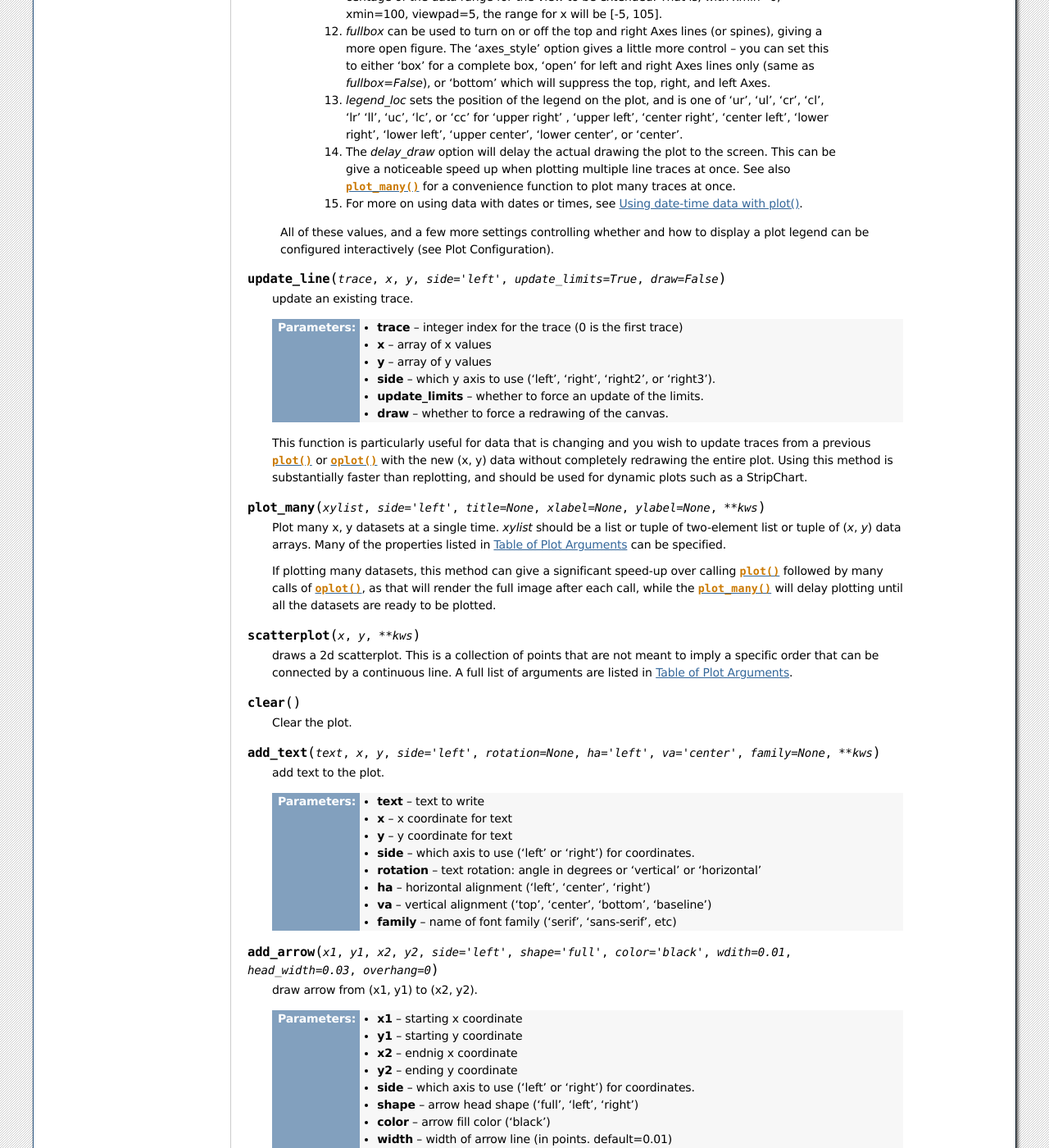
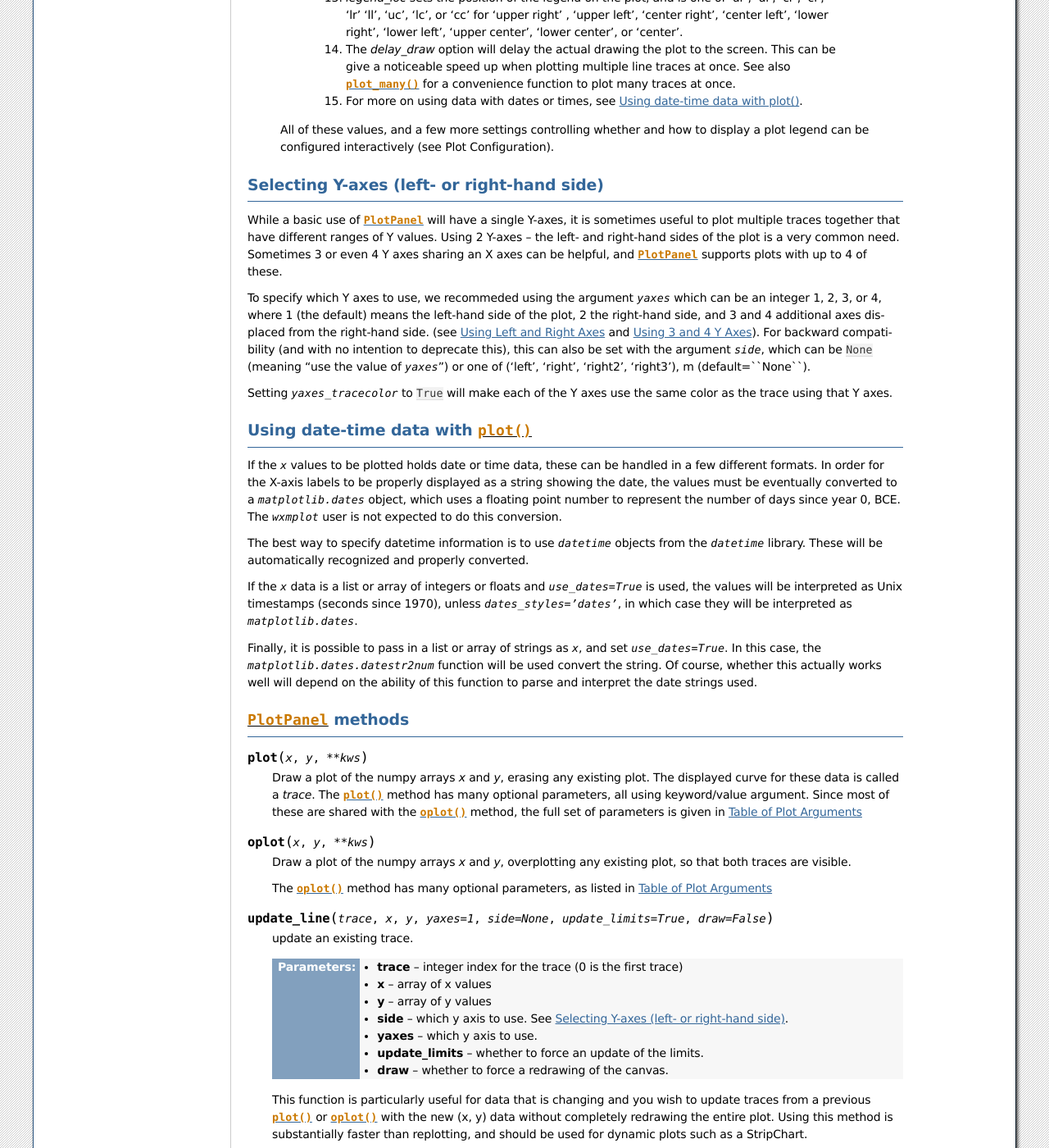
Before and after one commit to newville/wxmplot, a Sphinx documentation site: the page built from doc/plotpanel.rst, in a window 1280 px wide and 1400 px high, scrolled down 3546 px. Shown: the whole window at 82% size. Built offline with Sphinx 7.4.7, drawn with Linux system fonts in a browser that asks for light colours; the version number could not be read and is left out; some of the changed text lies outside the part shown.

Commit message:
better doc for yaxes/side

```diff
--- a/doc/examples.rst
+++ b/doc/examples.rst
@@ -86,6 +87,7 @@ and gives a plot that looks like this:
 .. image:: images/two_axes.png
    :width: 85 %
 
+.. _example_multiple_yaxes:
 
 Using 3 and 4 Y Axes
 ----------------------------
--- a/doc/plotpanel.rst
+++ b/doc/plotpanel.rst
@@ -66,25 +66,15 @@ many additional methods to interact with the plots.
    Keyword parameters in ``**kws`` other than those listed above are sent to the wx.Panel.
 
 
-:class:`PlotPanel` methods
-=============================================
+:class:`PlotPanel` conventions and common arguments
+============================================================
 
+The :class:`PlotPanel` methods below share many conventions and use
+common arguments where possible.  A list of common function argumets
+for :meth:`plot`, :meth:`oplot`, and :meth:`scatterplot is given in
+:ref:`Table of Plot Arguments <plotopt_table>`.  Many of these
+arguments and terms are alsoe used in the other function methods.
 
-.. method:: plot(x, y, **kws)
-
-   Draw a plot of the numpy arrays *x* and *y*, erasing any existing plot.  The
-   displayed curve for these data is called a *trace*.  The :meth:`plot` method
-   has many optional parameters, all using keyword/value argument.  Since most
-   of these are shared with the :meth:`oplot` method, the full set of parameters
-   is given in :ref:`Table of Plot Arguments <plotopt_table>`
-
-.. method:: oplot(x, y, **kws)
-
-   Draw a plot of the numpy arrays *x* and *y*, overplotting any existing
-   plot, so that both traces are visible.
-
-   The :meth:`oplot` method has many optional parameters,  as listed in
-   :ref:`Table of Plot Arguments <plotopt_table>`
 
 .. _plotopt_table:
 
@@ -127,9 +117,9 @@ same meaning, as indicated by the right-most column.
   +------------------+------------+---------+------------------------------------------------+-----+--------------+
   | drawstyle        | string     | line    | style connecting points of trace               |  8  |  no          |
   +------------------+------------+---------+------------------------------------------------+-----+--------------+
-  | side             | string     | left    | location (side) for y-axis and label           |  9  |  no          |
+  | side             | string     | None    | location (side) for y-axes and label           |  9  |  no          |
   +------------------+------------+---------+------------------------------------------------+-----+--------------+
-  | yaxes            | 1,2,3,4    | 1       | location (side) for y-axis and label           |  9  |  no          |
+  | yaxes            | 1,2,3,4    | 1       | location (side) for y-axes and label           |  9  |  no          |
   +------------------+------------+---------+------------------------------------------------+-----+--------------+
   | yaxes_tracecolor | bool       | False   | use trace color for multiple y-axes            |  9  |  no          |
   +------------------+------------+---------+------------------------------------------------+-----+--------------+
@@ -189,16 +179,16 @@ same meaning, as indicated by the right-most column.
   +------------------+------------+---------+------------------------------------------------+-----+--------------+
 
 
-  As a general note, the configuration for the plot (title, labels, grid
-  displays) and for each trace (color, linewidth, ...) are preserved for a
-  :class:`PlotPanel`. A few specific notes:
+  As a general note, the configuration for the plot (title, labels, grid displays) and
+  for each trace (color, linewidth, ...) are preserved for a :class:`PlotPanel`. A few
+  specific notes:
 
    1. The title, label, and grid arguments to :meth:`plot` default to ``None``, which
       means to use the previously used value.
 
-   2. The *theme* will set the color palette and make stylistic choices.  Choices
-      include 'light' (the default), 'white-background', 'dark', 'matplotlib',
-      'seaborn', 'ggplot', 'bmh', 'fivethirtyeight', 'grayscale', 'dark_background',
+   2. The *theme* will set the color palette and make stylistic choices.  Choices include
+      'light' (the default), 'white-background', 'dark', 'matplotlib', 'seaborn',
+      'ggplot', 'bmh', 'fivethirtyeight', 'grayscale', 'dark_background',
       'tableau-colorblind10', 'seaborn-bright', 'seaborn-colorblind', 'seaborn-dark',
       'seaborn-darkgrid', 'seaborn-dark-palette', 'seaborn-deep', 'seaborn-notebook',
       'seaborn-muted', 'seaborn-pastel', 'seaborn-paper', 'seaborn-poster',
@@ -232,10 +222,10 @@ same meaning, as indicated by the right-most column.
       discrete values as a function of time, left-to-right, and want to show a
       transition to a new value as a sudden step, you want 'steps-post'.
 
-   9. *side* can by one of ('left', 'right', 'right2', 'right3') or *yaxes* can
-      be one on (1, 2, 3, 4).  These are exactly equivalent ways to spectify
-      which Y axes to use.  Setting *yaxes_tracecolor* will make the
-      Y axes use the same color as the trace using that Y axes.
+   9. *side* can by one of (``None``, 'left', 'right', 'right2', 'right3') (default=``None``)
+      or *yaxes* can be one on (1, 2, 3, 4) (default=1, for left-hand axes).  Setting
+      *yaxes_tracecolor* will make the Y axes use the same color as the trace using that
+      Y axes. See :ref:`sect_yaxes_side` for details.
 
    10. *marker* is one of ('+', 'o', 'x', '^', 'v', '>', '<', '|', '_', 'square',
        'diamond', 'thin diamond', 'hexagon', 'pentagon', 'tripod 1', or 'tripod 2').
@@ -266,14 +256,92 @@ same meaning, as indicated by the right-most column.
   All of these values, and a few more settings controlling whether and how to display a plot legend can be
   configured interactively (see Plot Configuration).
 
-.. method:: update_line(trace, x, y, side='left', update_limits=True, draw=False)
+
+.. _sect_yaxes_side:
+
+Selecting Y-axes (left- or right-hand side)
+=======================================================
+
+While a basic use of :class:`PlotPanel` will have a single Y-axes, it
+is sometimes useful to plot multiple traces together that have
+different ranges of Y values. Using 2 Y-axes -- the left- and
+right-hand sides of the plot is a very common need. Sometimes 3 or
+even 4 Y axes sharing an X axes can be helpful, and :class:`PlotPanel`
+supports plots with up to 4 of these.
+
+To specify which Y axes to use, we recommeded using the argument
+`yaxes` which can be an integer 1, 2, 3, or 4, where 1 (the default)
+means the left-hand side of the plot, 2 the right-hand side, and 3 and
+4 additional axes displaced from the right-hand side.  (see
+:ref:`example_leftright` and :ref:`example_multiple_yaxes`).  For backward
+compatibility (and with no intention to deprecate this), this can also
+be set with the argument `side`, which can be ``None`` (meaning "use
+the value of `yaxes`") or one of ('left', 'right', 'right2',
+'right3'), m (default=``None``).
+
+Setting `yaxes_tracecolor` to ``True`` will make each of the Y axes
+use the same color as the trace using that Y axes.
+
+
+.. _sect_datetime:
+
+Using date-time data with :func:`plot`
+===========================================
+
+If the `x` values to be plotted holds date or time data, these can be handled in
+a few different formats.  In order for the X-axis labels to be properly
+displayed as a string showing the date, the values must be eventually converted
+to a `matplotlib.dates` object, which uses a floating point number to represent
+the number of days since year 0, BCE.  The `wxmplot` user is not expected to do
+this conversion.
+
+The best way to specify datetime information is to use `datetime` objects
+from the `datetime` library.  These will be automatically recognized and
+properly converted.
+
+If the `x` data is a list or array of integers or floats and `use_dates=True` is
+used, the values will be interpreted as Unix timestamps (seconds since 1970),
+unless `dates_styles='dates'`, in which case they will be interpreted as
+`matplotlib.dates`.
+
+Finally, it is possible to pass in a list or array of strings as `x`, and set
+`use_dates=True`.  In this case, the `matplotlib.dates.datestr2num` function
+will be used convert the string.  Of course, whether this actually works well
+will depend on the ability of this function to parse and interpret the date
+strings used.
+
+
+
+
+:class:`PlotPanel` methods
+=============================================
+
+
+.. method:: plot(x, y, **kws)
+
+   Draw a plot of the numpy arrays *x* and *y*, erasing any existing plot.  The
+   displayed curve for these data is called a *trace*.  The :meth:`plot` method
+   has many optional parameters, all using keyword/value argument.  Since most
+   of these are shared with the :meth:`oplot` method, the full set of parameters
+   is given in :ref:`Table of Plot Arguments <plotopt_table>`
+
+.. method:: oplot(x, y, **kws)
+
+   Draw a plot of the numpy arrays *x* and *y*, overplotting any existing
+   plot, so that both traces are visible.
+
+   The :meth:`oplot` method has many optional parameters,  as listed in
+   :ref:`Table of Plot Arguments <plotopt_table>`
+
+.. method:: update_line(trace, x, y, yaxes=1, side=None, update_limits=True, draw=False)
 
    update an existing trace.
 
    :param trace: integer index for the trace (0 is the first trace)
    :param x:     array of x values
    :param y:     array of y values
-   :param side:  which y axis to use ('left', 'right', 'right2', or 'right3').
+   :param side:  which y axis to use. See :ref:`sect_yaxes_side`.
+   :param yaxes:  which y axis to use.
    :param update_limits:  whether to force an update of the limits.
    :param draw:    whether to force a redrawing of the canvas.
 
@@ -306,20 +374,21 @@ same meaning, as indicated by the right-most column.
 
    Clear the plot.
 
-.. method:: add_text(text, x, y, side='left', rotation=None, ha='left', va='center', family=None, **kws)
+.. method:: add_text(text, x, y, yaxes=1, side=None, rotation=None, ha='left', va='center', family=None, **kws)
 
    add text to the plot.
 
    :param text: text to write
    :param x:    x coordinate for text
    :param y:    y coordinate for text
-   :param side: which axis to use ('left' or 'right') for coordinates.
+   :param side: which y-axes to use for coordinates. See :ref:`sect_yaxes_side`.
+   :param yaxes: which y-axes to use for coordinates.
    :param rotation:  text rotation: angle in degrees or 'vertical' or 'horizontal'
    :param ha:  horizontal alignment ('left', 'center', 'right')
    :param va:  vertical alignment ('top', 'center', 'bottom', 'baseline')
    :param family:  name of font family ('serif', 'sans-serif', etc)
 
-.. method:: add_arrow(x1, y1, x2, y2, side='left', shape='full', color='black', wdith=0.01, head_width=0.03, overhang=0)
+.. method:: add_arrow(x1, y1, x2, y2, yaxes=1, side=None, shape='full', color='black', wdith=0.01, head_width=0.03, overhang=0)
 
 
    draw arrow from (x1, y1) to (x2, y2).
@@ -328,7 +397,8 @@ same meaning, as indicated by the right-most column.
    :param y1: starting y coordinate
    :param x2: endnig x coordinate
    :param y2: ending y coordinate
-   :param side: which axis to use ('left' or 'right') for coordinates.
+   :param side: which y-axes to use for coordinates. See :ref:`sect_yaxes_side`.
+   :param yaxes: which y-axes to use for coordinates.
    :param shape:  arrow head shape ('full', 'left', 'right')
    :param color:  arrow fill color ('black')
    :param width:  width of arrow line (in points. default=0.01)
@@ -336,14 +406,15 @@ same meaning, as indicated by the right-most column.
    :param overhang:    amount the arrow is swept back (in points. default=0)
 
 
-.. method:: set_xylims(limits[, axes=None[, side=None]])
+.. method:: set_xylims(limits[, axes=None[, side=None, yaxes=1]])
 
    Set the x and y limits for a plot based on a 2x2 list.
 
    :param limits: x and y limits
    :type limits: a 4-element list: [xmin, xmax, ymin, ymax]
    :param axes: instance of matplotlib axes to use (i.e, for right or left side y axes)
-   :param side: set to 'right' to get right-hand axes.
+   :param side: which y-axes to use. See :ref:`sect_yaxes_side`.
+   :param yaxes: which y-axis to use.
 
 .. method:: get_xylims()
 
@@ -394,33 +465,6 @@ same meaning, as indicated by the right-most column.
 
    reset the configuration to default settings.
 
-
-.. _sect_datetime:
-
-Using date-time data with :func:`plot`
-===========================================
-
-If the `x` values to be plotted holds date or time data, these can be handled in
-a few different formats.  In order for the X-axis labels to be properly
-displayed as a string showing the date, the values must be eventually converted
-to a `matplotlib.dates` object, which uses a floating point number to represent
-the number of days since year 0, BCE.  The `wxmplot` user is not expected to do
-this conversion.
-
-The best way to specify datetime information is to use `datetime` objects
-from the `datetime` library.  These will be automatically recognized and
-properly converted.
-
-If the `x` data is a list or array of integers or floats and `use_dates=True` is
-used, the values will be interpreted as Unix timestamps (seconds since 1970),
-unless `dates_styles='dates'`, in which case they will be interpreted as
-`matplotlib.dates`.
-
-Finally, it is possible to pass in a list or array of strings as `x`, and set
-`use_dates=True`.  In this case, the `matplotlib.dates.datestr2num` function
-will be used convert the string.  Of course, whether this actually works well
-will depend on the ability of this function to parse and interpret the date
-strings used.
 
 
 
```
Also changed, not shown: other parts of doc/examples.rst (+1 -0 lines).
